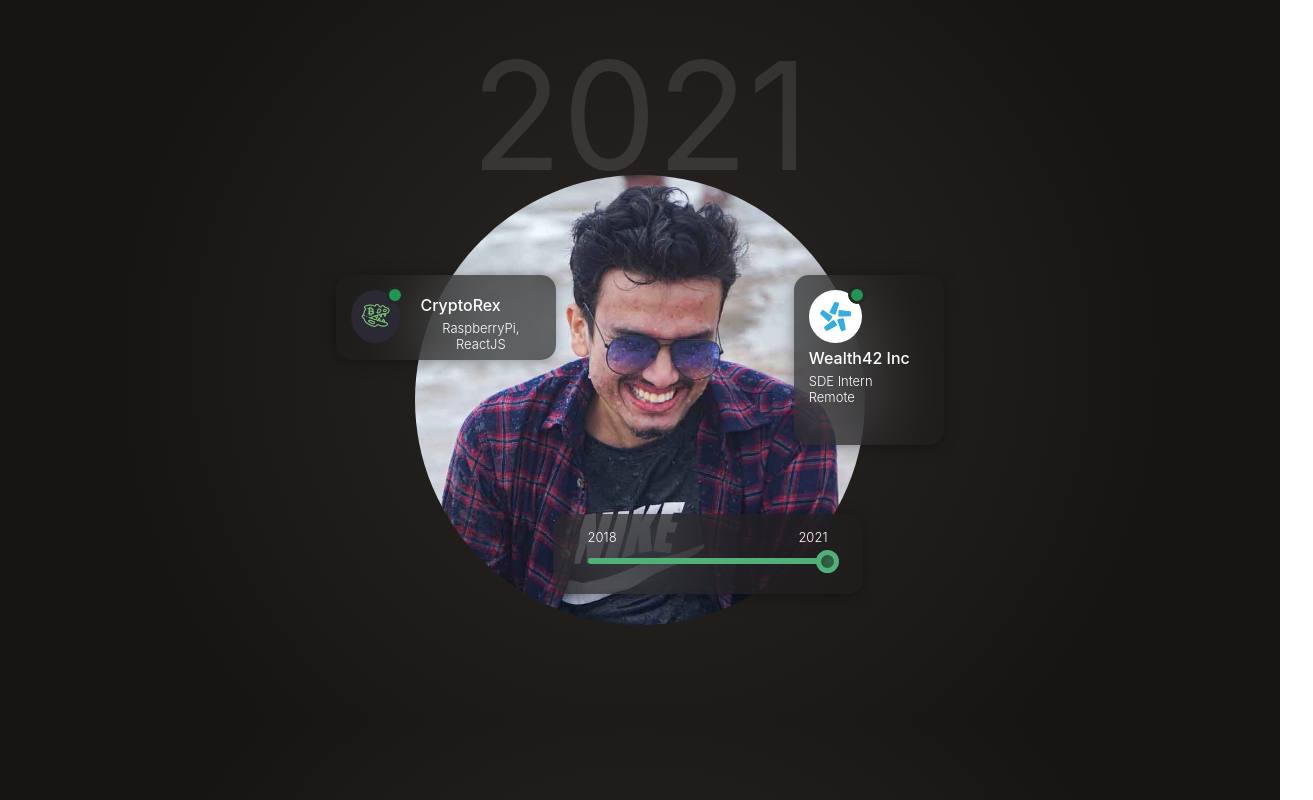
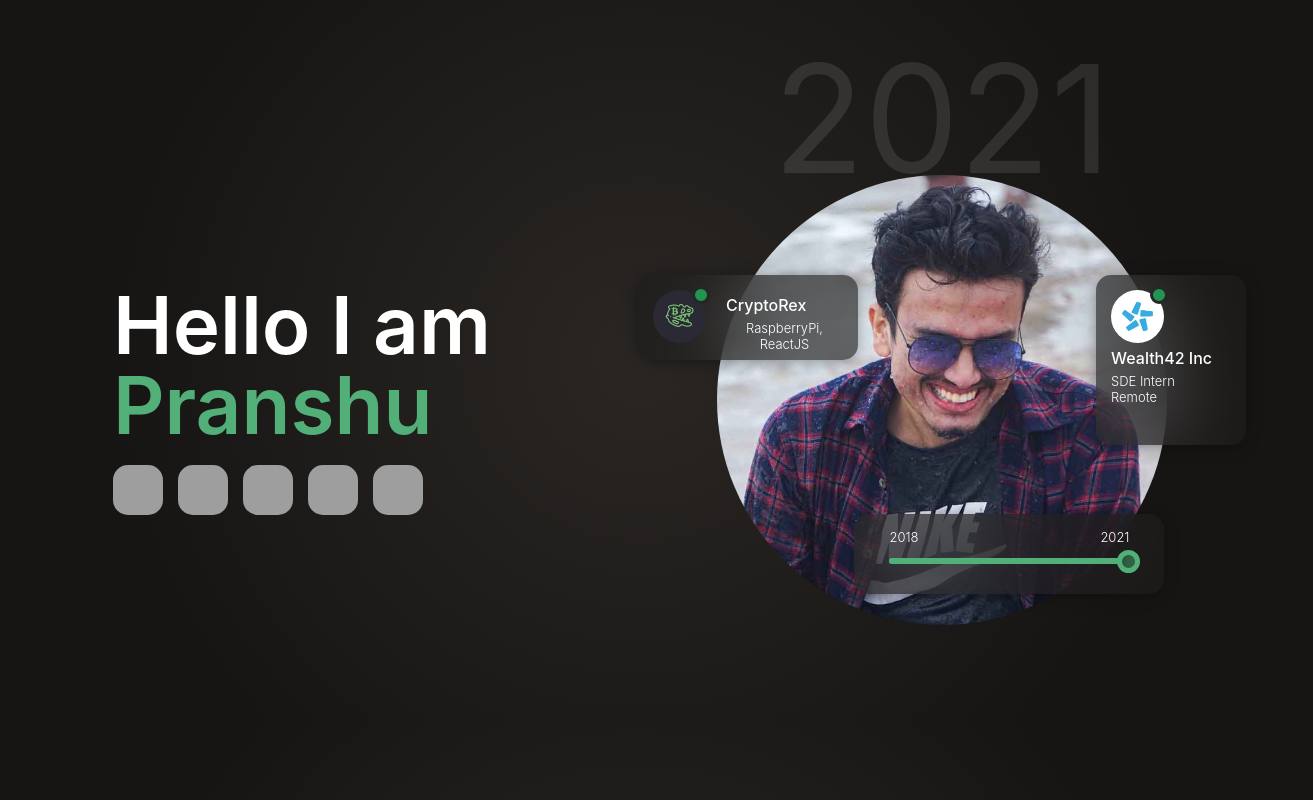
Before and after one commit to pranshu2610/portfolio, a React (Create React App) app: page / in a window 1280 px wide. Shown: the whole page, 1313 px wide, since content can reach past the window. Built offline with nearby package versions, Linux system fonts and the light colour scheme; grey boxes are pictures that could not be loaded.

Commit message:
added animation

```diff
--- a/package.json
+++ b/package.json
@@ -9,7 +9,9 @@
     "@testing-library/user-event": "^12.8.3",
     "react": "^17.0.2",
     "react-dom": "^17.0.2",
+    "react-reveal": "^1.2.2",
     "react-scripts": "4.0.3",
+    "react-transition-group": "^4.4.1",
     "sass": "^1.32.12",
     "web-vitals": "^1.1.1"
   },
--- a/src/App.css
+++ /dev/null
@@ -1,8 +0,0 @@
-.App {
-  color: white;
-  height: 100vh;
-  display: flex;
-  justify-content: center;
-  align-items: center;
-  text-align: center;
-}
--- a/src/App.js
+++ b/src/App.js
@@ -1,9 +1,11 @@
 import React from 'react'
-import './App.css';
+import './App.scss';
+import TextProfile from './components/text-profile/text-profile';
 import VisualProfile from './components/visual-profile/visual-profile';
 function App() {
   return (
     <div className="App">
+      <TextProfile />
       <VisualProfile/>
     </div>
   );
--- /dev/null
+++ b/src/App.scss
@@ -0,0 +1,13 @@
+.App {
+  color: white;
+  height: 100vh;
+  display: flex;
+  justify-content: space-around;
+  align-items: center;
+  text-align: center;
+  @media only screen and (max-width: 768px) {
+    /* For mobile phones: */
+    justify-content: flex-start;
+    flex-direction: column;
+  }
+}
--- a/src/assets/data/info.js
+++ b/src/assets/data/info.js
@@ -6,14 +6,14 @@ export const InfoData =
       sub1: "B.Tech | 2018-22",
       sub2: "ECE",
       inactive: false,
-      url: "#",
+      url: null,
       img: "iiit.jpg"
     },
     minor: {
       title: "Class XII",
       sub1: "DPS Vindhyanagar",
       inactive: true,
-      url: "#",
+      url: null,
       img: "dps.jpg"
     }
   },
@@ -23,7 +23,7 @@ export const InfoData =
       sub1: "Opensource",
       sub2: "Project Euler",
       inactive: true,
-      url: "#",
+      url: null,
       img: "hacktober.jpg"
     },
     minor: {
@@ -40,7 +40,7 @@ export const InfoData =
       sub1: "SDE Intern",
       sub2: "Remote",
       inactive: false,
-      url: "#",
+      url: null,
       img: "blue.jpg"
     },
     minor: {
@@ -57,7 +57,7 @@ export const InfoData =
       sub1: "SDE Intern",
       sub2: "Remote",
       inactive: false,
-      url: "#",
+      url: null,
       img: "blue.jpg"
     },
     minor: {
--- /dev/null
+++ b/src/components/text-profile/text-profile.js
@@ -0,0 +1,54 @@
+import React, {useState} from 'react';
+import './text-profile.scss';
+
+const imgURL = {
+  "React": "https://res.cloudinary.com/practicaldev/image/fetch/s--JIe3p0M4--/c_limit%2Cf_auto%2Cfl_progressive%2Cq_auto%2Cw_880/https://dev-to-uploads.s3.amazonaws.com/i/093ewdrgyf1kedlhzs51.png",
+  "Redux": "https://daqxzxzy8xq3u.cloudfront.net/wp-content/uploads/2019/04/21032431/redux-cover-imgage-1024x768.jpg",
+  "JS": "https://html5hive.org/wp-content/uploads/2014/06/js_800x800.jpg",
+  "SASS": "https://engineering.icf.com/wp-content/uploads/2020/02/sass-wide-logo.png",
+  "Node": "https://lh3.googleusercontent.com/proxy/CVf9P8MwgEmgXB7PjFV1Qs9-H-R-jj_kDwqgkelRzmIqydGGRFcntrsr5kwJPlueWzhUqirzAL8TMTUDLKql9bZ03FRoveF6C26cq4z3IY8JKUtl6Ki-kWVK3dJzKODQYnnlEjXAvHIhy-W3Fik0b4tQ7zE8E2pZd-AIKRgpxaisp-eunOYpDjsiSTGEgWUSW6f-2bSL8OF3L0pHn-0",
+  "MongoDB": "https://img.stackshare.io/service/1030/leaf-360x360.png"
+}
+const TextProfile = () => {
+  return(
+    <div className="textSpace">
+      <div className="text-div">
+        <p className="mainText">Hello I am </p>
+        <p className="mainText main">Pranshu</p>
+      </div>
+      <div className="skill-badges">
+        <div
+          className="skills"
+          style={{
+            backgroundImage: "url(" + imgURL.React + ")"
+          }}
+        />
+        <div
+          className="skills"
+          style={{
+            backgroundImage: "url(" + imgURL.JS + ")"
+          }}
+        />
+        <div
+          className="skills"
+          style={{
+            backgroundImage: "url(" + imgURL.SASS + ")"
+          }}
+        />
+        <div
+          className="skills"
+          style={{
+            backgroundImage: "url(" + imgURL.Node + ")"
+          }}
+        />
+        <div
+          className="skills"
+          style={{
+            backgroundImage: "url(" + imgURL.MongoDB + ")"
+          }}
+        />
+      </div>
+    </div>
+  )
+}
+export default TextProfile;
--- /dev/null
+++ b/src/components/text-profile/text-profile.scss
@@ -0,0 +1,59 @@
+.textSpace {
+  display: flex;
+  flex-direction: column;
+  align-items: flex-start;
+  @media only screen and (max-width: 768px) {
+    /* For mobile phones: */
+    flex-direction: row;
+    justify-content: space-evenly;
+    align-items: center;
+    margin-top: 15px;
+  }
+  .text-div {
+    display: flex;
+    flex-direction: column;
+    align-items: flex-start;
+  }
+  .mainText{
+    font-size: 80px;
+    font-weight: 600;
+    margin: 0;
+    line-height: 80px;
+    &.main {
+      color: #52AF77;
+    }
+    @media only screen and (max-width: 768px) {
+      /* For mobile phones: */
+      font-size: 35px;
+      line-height: 35px;
+    }
+  }
+  .skill-badges {
+    display: flex;
+    margin-top: 20px;
+    @media only screen and (max-width: 768px) {
+      /* For mobile phones: */
+      flex-wrap: wrap;
+      justify-content: center;
+      width: 40%;
+      margin: 0;
+    }
+  }
+  .skills {
+    height: 50px;
+    width: 50px;
+    margin-right: 15px;
+    border-radius: 15px;
+    background-color: aqua;
+    background-size: cover;
+    background-position: center;
+    background-repeat: no-repeat;
+    @media only screen and (max-width: 768px) {
+      /* For mobile phones: */
+      height: 32px;
+      width: 32px;
+      margin: 3px;
+      border-radius: 10px;
+    }
+  }
+}
--- a/src/components/visual-profile/visual-profile.js
+++ b/src/components/visual-profile/visual-profile.js
@@ -1,9 +1,11 @@
-import React,{useState} from 'react';
+import React,{useState, useEffect} from 'react';
 import visBG from '../../assets/images/vis-bg.jpg';
 import Activity from '../activity/activity';
 import { withStyles} from '@material-ui/core/styles';
 import Slider from '@material-ui/core/Slider';
 import {InfoData} from '../../assets/data/info';
+import Fade from 'react-reveal/Fade';
+
 import './visual-profile.scss'
 
 const PrettoSlider = withStyles({
@@ -37,25 +39,35 @@ const PrettoSlider = withStyles({
   },
 })(Slider);
 
+
 const VisualProfile = () => {
   const [year,setYear] = useState(2021)
   let data = InfoData[year];
+  const [visible,setVisible] = useState(true);
+
+  useEffect(() => {
+    setTimeout(function(){ setVisible(true) }, 400);
+  },[year]);
   return(
     <div className="visual-bg" style={{backgroundImage: "url("+visBG+")"}}>
       <p className="year">{year}</p>
       <div className="top-lable">
-        <div className="current-job flat" onClick={()=> window.open(data.minor.url, "_blank")}>
+        <div className="current-job flat" onClick={()=> {if (data.minor.url) {window.open(data.minor.url, "_blank")}}}>
+        <Fade opposite when={visible}>
           <Activity icon={data.minor.img} inactive={data.minor.inactive}/>
           <div className="flat-con">
             <p className="card-title">{data.minor.title}</p>
             <p className="card-sub">{data.minor.sub1}</p>
           </div>
+        </Fade>
         </div>
-        <div className="current-job" onClick={()=> window.open(data.major.url, "_blank")}>
+        <div className="current-job" onClick={()=> {if (data.major.url) {window.open(data.major.url, "_blank")}}}>
+        <Fade opposite when={visible}>
           <Activity icon={data.major.img} inactive={data.major.inactive}/>
           <p className="card-title">{data.major.title}</p>
           <p className="card-sub">{data.major.sub1}</p>
           <p className="card-sub">{data.major.sub2}</p>
+        </Fade>
         </div>
       </div>
       <div className="top-lable down">
@@ -67,7 +79,7 @@ const VisualProfile = () => {
           <PrettoSlider
             aria-label="pretto slider"
             value={year}
-            onChange={(event, newValue) => {setYear(newValue)}}
+            onChange={(event, newValue) => {if (newValue!==year) {setVisible(false)};setYear(newValue);}}
             steps={1}
             min={2018}
             max={2021}
--- a/src/components/visual-profile/visual-profile.scss
+++ b/src/components/visual-profile/visual-profile.scss
@@ -8,12 +8,18 @@
   flex-direction: column;
   justify-content: space-between;
   align-items: center;
+  @media only screen and (max-width: 768px) {
+    /* For mobile phones: */
+    margin-top: 80px;
+  }
   .year {
     margin: 0;
     margin-top: -150px;
     font-size: 150px;
     opacity: 0.1;
     z-index: -2;
+    animation: shake 5s;
+    animation-iteration-count: infinite;
     @media only screen and (max-width: 768px) {
       /* For mobile phones: */
       margin-top: -100px;
@@ -56,6 +62,8 @@
       backdrop-filter: blur(40px);
       color: white;
       box-shadow: -1px 2px 17px -4px rgba(0,0,0,0.54);
+      animation: shake1 10s;
+      animation-iteration-count: infinite;
       -webkit-box-shadow: -1px 2px 17px -4px rgba(0,0,0,0.54);
       -moz-box-shadow: -1px 2px 17px -4px rgba(0,0,0,0.54);
       padding: 15px 15px;
@@ -65,6 +73,7 @@
       cursor: pointer;
       @media only screen and (max-width: 768px) {
         /* For mobile phones: */
+        animation: none;
         align-items: center;
         height: 120px;
         width: 103px;
@@ -73,11 +82,14 @@
       &.flat {
         height: 55px;
         width: 190px;
+        animation: shake 8s;
+        animation-iteration-count: infinite;
         flex-direction: row;
         justify-content: flex-start;
         align-items: flex-start;
         @media only screen and (max-width: 768px) {
           /* For mobile phones: */
+          animation: none;
           flex-direction: column;
           align-items: center;
           height: 120px;
@@ -85,6 +97,7 @@
         }
       }
       &.flat-large {
+        animation: none;
         height: 50px;
         width: 240px;
         padding: 15px 35px;
@@ -115,3 +128,13 @@
     }
   }
 }
+@keyframes shake {
+  0% { transform: translate(0px, 0px) rotate(0deg); }
+  50% { transform: translate(0px, 10px) rotate(0deg); }
+  100% { transform: translate(0px, 0px) rotate(0deg); }
+}
+@keyframes shake1 {
+  0% { transform: translate(0px, 0px) rotate(0deg); }
+  50% { transform: translate(0px, -10px) rotate(0deg); }
+  100% { transform: translate(0px, 0px) rotate(0deg); }
+}
```
Also changed, not shown: 1 other file (tests, documents, lock files or other folders).
